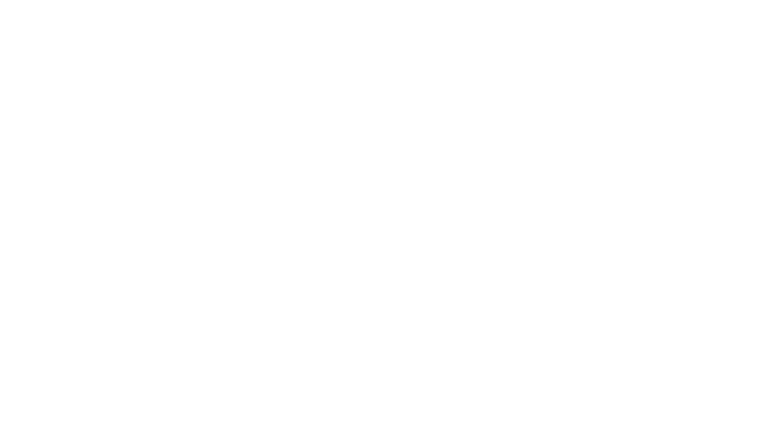
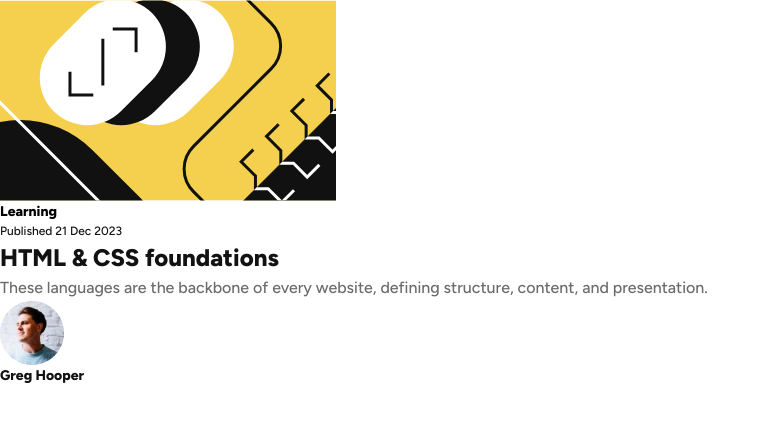
Before and after one commit to Marjolein-Kasman-de-Jong/blog-preview-card, a plain HTML site: page index.html in a window 1280 px wide. Shown: the whole page, without its empty margins (0-770 px from the left). Drawn offline with Linux system fonts and the light colour scheme.

Commit message:
Add HTML

```diff
--- a/index.html
+++ b/index.html
@@ -9,6 +9,18 @@
     <title>Blog Preview Card</title>
 </head>
 <body>
-
+    <article>
+        <img src="assets/illustration-article.svg" alt="illustration">
+        <header>
+            <p class="category-title">Learning</p>
+            <p class="published-date">Published <time datetime="2023-12-21">21 Dec 2023</time></p>
+            <h1 class="heading">HTML & CSS foundations</h1>
+        </header>
+        <p class="regular-paragraph">These languages are the backbone of every website, defining structure, content, and presentation.</p>
+        <div>
+            <img src="assets/image-avatar.webp" alt="Greg Hooper">
+            <p class="author">Greg Hooper</p>
+        </div>
+    </article>
 </body>
 </html>
--- a/styles/styles.css
+++ b/styles/styles.css
@@ -1,3 +1,5 @@
+/* Project styles */
+
 @import url('https://fonts.googleapis.com/css2?family=Figtree:ital,wght@0,300..900;1,300..900&display=swap');
 
 /* Colors */
```
